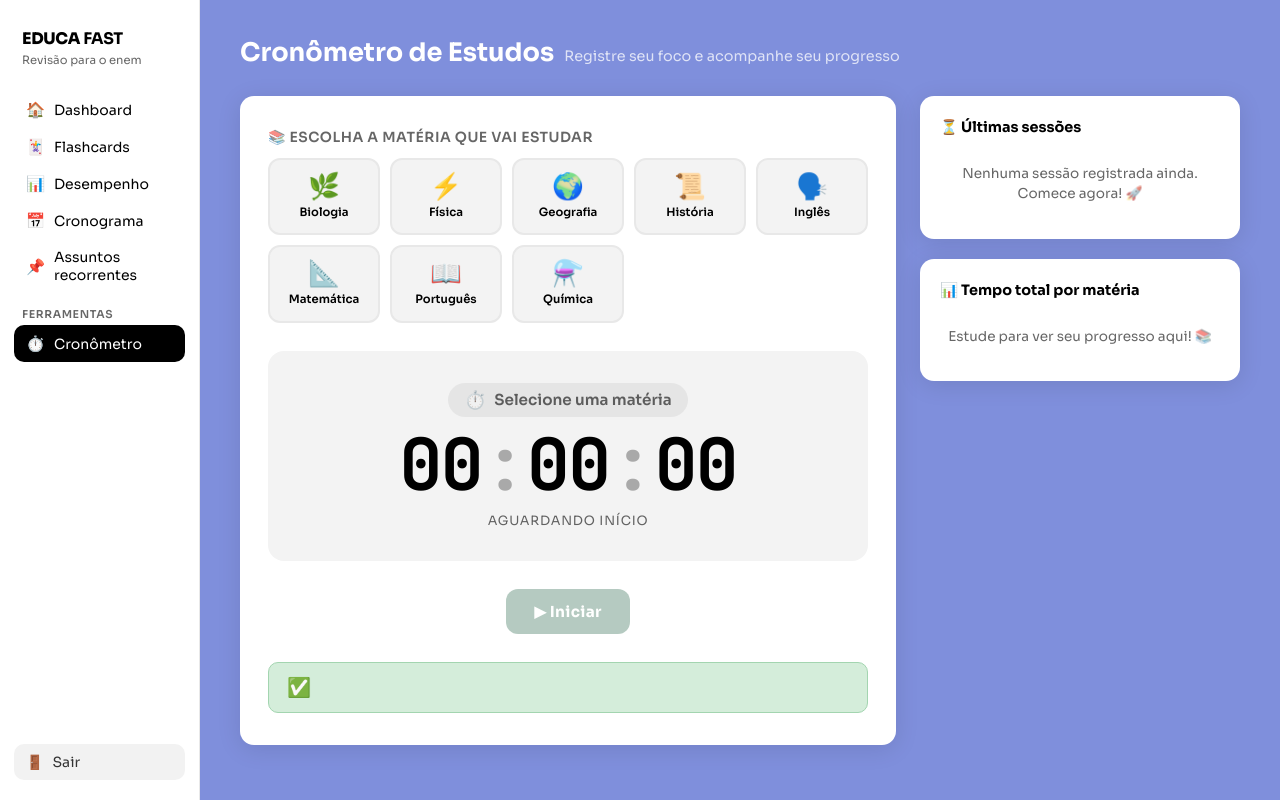
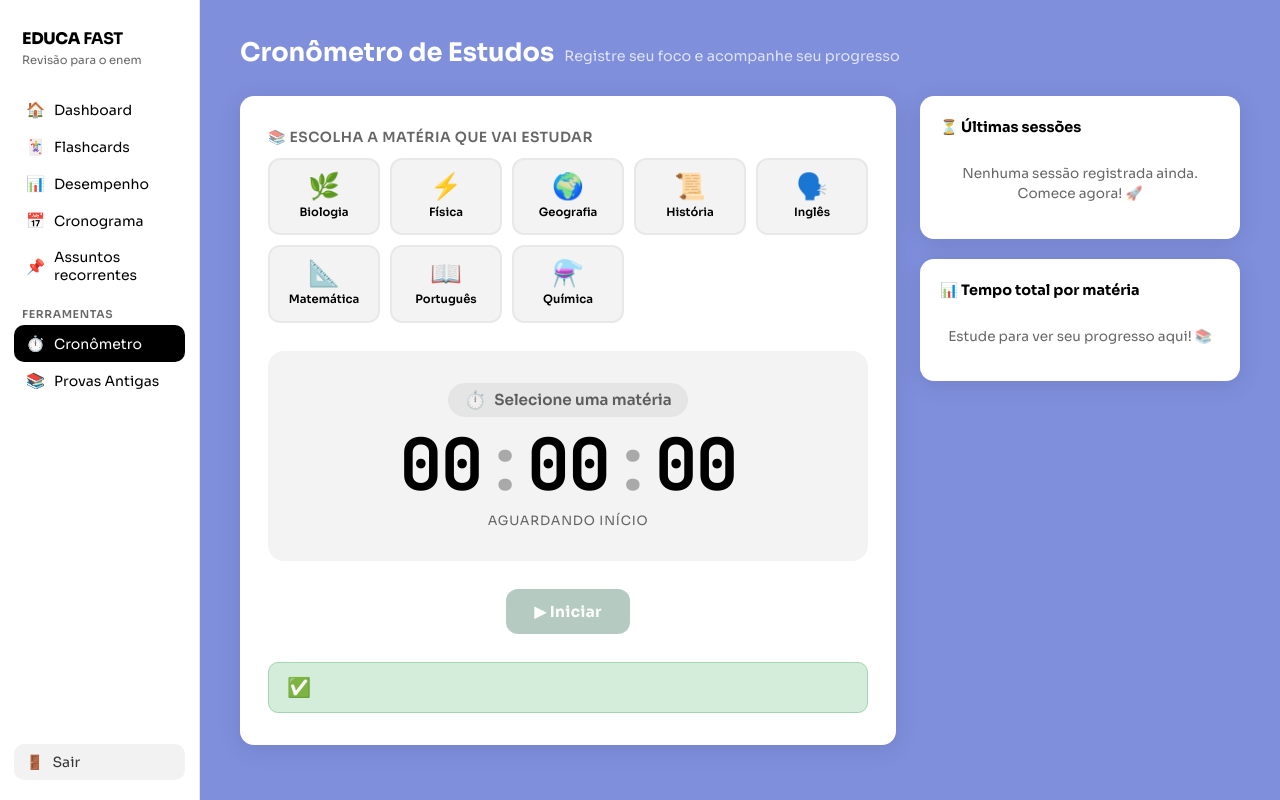
Before and after one commit to Gabrielorrico/EducaFast, a Django app: page /estudos/cronometro/ in a window 1280 px wide. Run offline with Django 5.2, Linux system fonts and the light colour scheme; the visitor is signed in with stand-in values (Sample User, id 1); data comes from the database, SQL or seed files in the repository; data that the repository does not hold is empty.

Commit message:
Update cronometro.html

```diff
--- a/sessaodeestudos/templates/sessaodeestudos/cronometro.html
+++ b/sessaodeestudos/templates/sessaodeestudos/cronometro.html
@@ -43,6 +43,12 @@
       <a class="nav-item active" href="{% url 'sessaodeestudos:cronometro' %}">
         <span class="nav-icone">⏱️</span> Cronômetro
       </a>
+
+      <a class="nav-item" href="/provas/">
+      <span class="nav-icone">📚</span> Provas Antigas
+      </a>
+
+
     </nav>
 
     <footer class="sidebar-footer">
```
